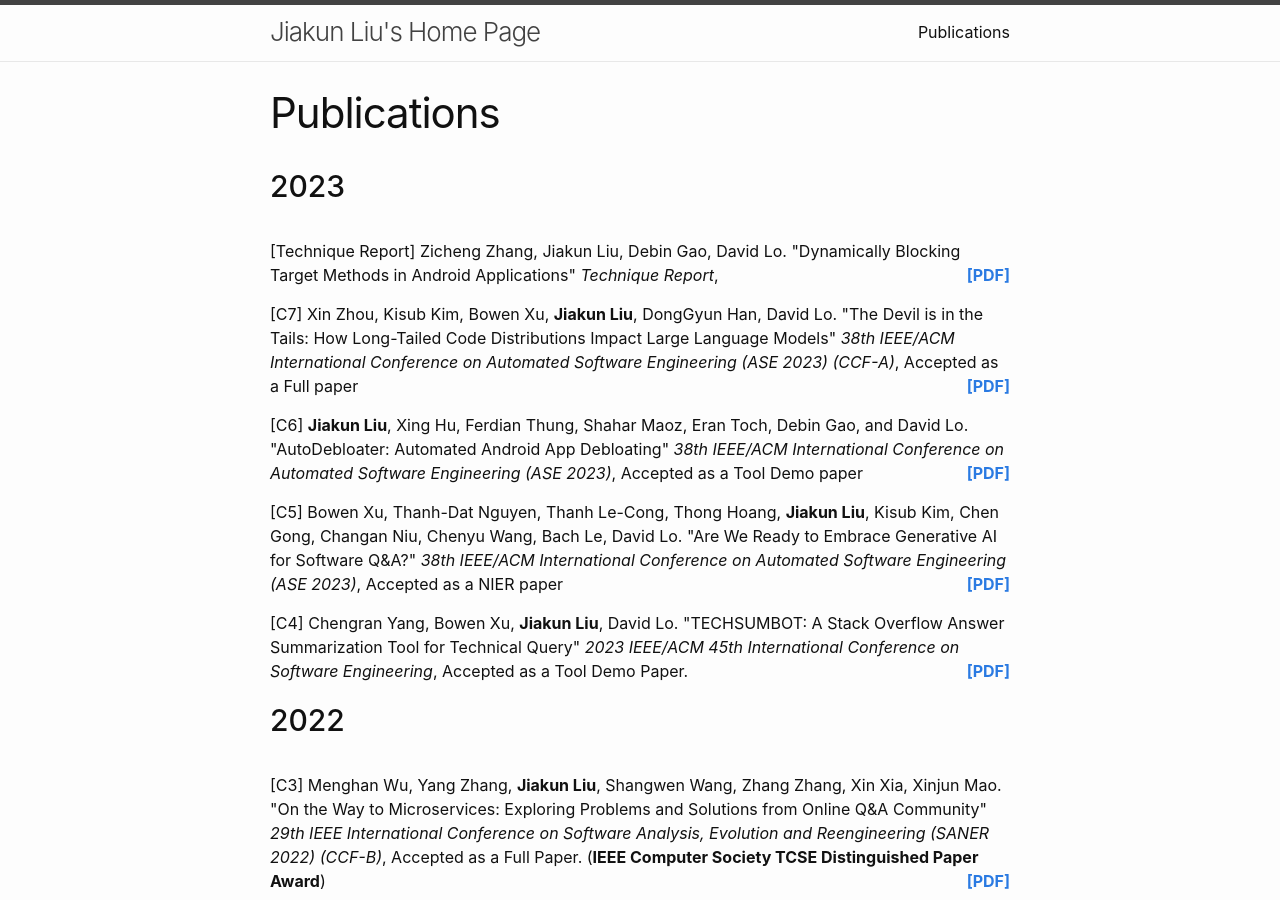
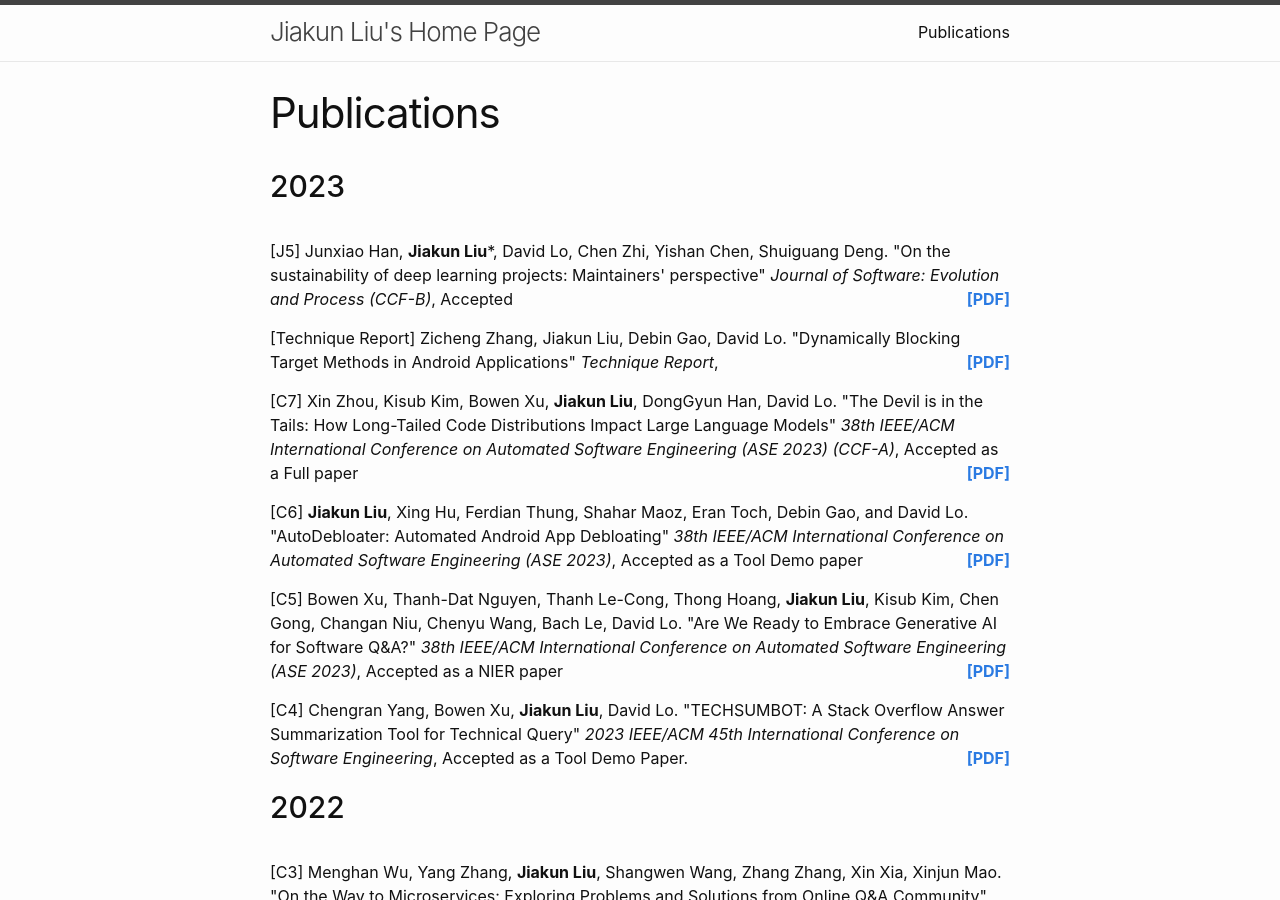
Before and after one commit to jiakun-liu/jiakun-liu.github.io, a Jekyll site: the page built from papers.md, in a window 1280 px wide and 900 px high. Built offline with Jekyll 4.4.1, drawn with Linux system fonts in a browser that asks for light colours; part of the change alters nothing that is shown.

Commit message:
update ICSE 2024

```diff
--- a/_data/papers.json
+++ b/_data/papers.json
@@ -1,5 +1,36 @@
 {
     "2023": [
+        {
+            "idx": "C10",
+            "title": "MiniMon: Minimizing Android Applications with Intelligent Monitoring-Based Debloating",
+            "authors": "<b>Jiakun Liu</b>, Zicheng Zhang, Xing Hu, Ferdian Thung, Shahar Maoz, Debin Gao, Eran Toch, Zhipeng Zhao, David Lo",
+            "venue": "46nd ACM/IEEE International Conference on Software Engineering (ICSE 2024) (CCF-A)",
+            "status": "Accepted"
+        },
+        {
+            "idx": "C9",
+            "title": "Self-Admitted Technical Debts Identification: How Far Are We?",
+            "authors": "Hao Gu, Shichao Zhang, Qiao Huang, Zhifang Liao, <b>Jiakun Liu</b>* and David Lo",
+            "venue": "31st IEEE International Conference on Software Analysis, Evolution and Reengineering (SANER 2022) (CCF-B)",
+            "status": "Accepted as a Full Paper."
+        },
+        {
+            "idx": "C8",
+            "title": "Sustainability Forecasting for Deep Learning Packages",
+            "authors": "Junxiao Han, Yunkun Wang, Zhongxin Liu, Lingfeng Bao, <b>Jiakun Liu</b>*, David Lo and Shuiguang Deng",
+            "venue": "31st IEEE International Conference on Software Analysis, Evolution and Reengineering (SANER 2022) (CCF-B)",
+            "status": "Accepted as a Full Paper."
+        }
+    ],
+    "2023": [
+        {
+            "idx": "J5",
+            "title": "On the sustainability of deep learning projects: Maintainers' perspective",
+            "authors": "Junxiao Han, <b>Jiakun Liu</b>*, David Lo, Chen Zhi, Yishan Chen, Shuiguang Deng",
+            "venue": "Journal of Software: Evolution and Process (CCF-B)",
+            "status": "Accepted",
+            "pdf": "papers/jsep.pdf"
+        },
         {
             "idx": "Technique Report",
             "title": "Dynamically Blocking Target Methods in Android Applications",
```
Also changed, not shown: 1 other file.
